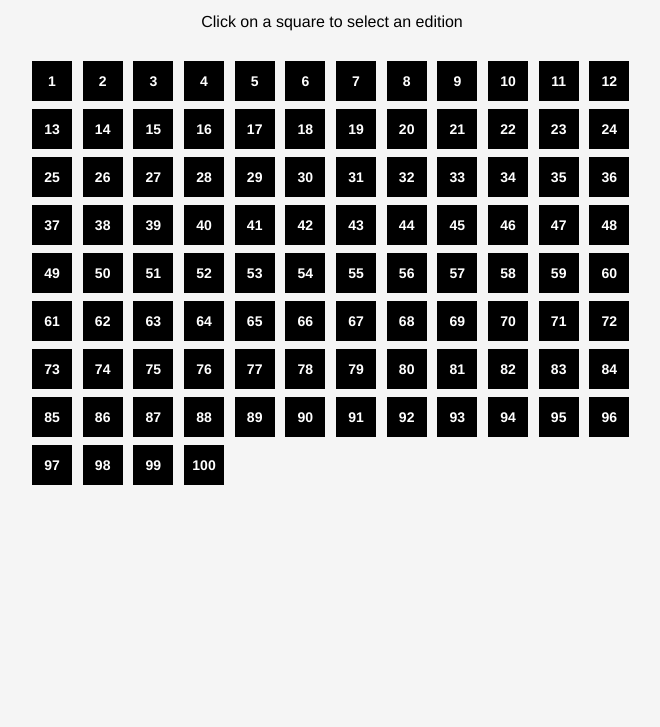
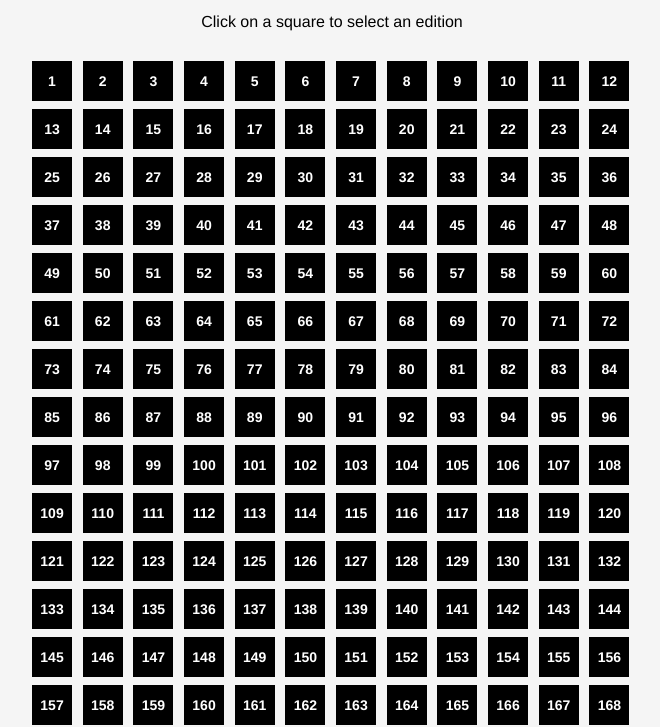
Before and after one commit to alexjadnane-tech/carnet-stripe, a website: page index.html in a window 1280 px wide. Shown: the part 91-818 px from the top of the page, without its empty margins (308-968 px from the left). Drawn offline with Linux system fonts and the light colour scheme; no server answers.

Commit message:
Update TOTAL_EDITIONS to 200 in index.html

```diff
--- a/index.html
+++ b/index.html
@@ -74,7 +74,7 @@
     const grid = document.getElementById("grid");
     const loader = document.getElementById("loader");
 
-    const TOTAL_EDITIONS = 100; // total editions
+    const TOTAL_EDITIONS = 200; // total editions
 
     // Load sold editions from API
     async function loadSold() {
```
